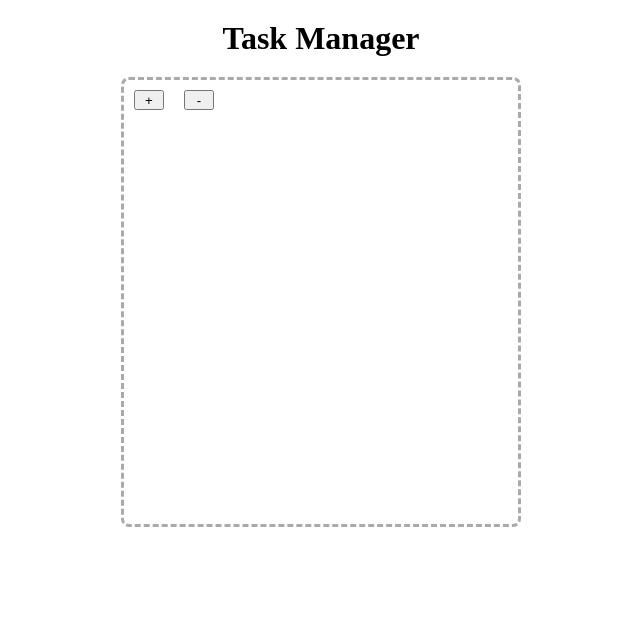
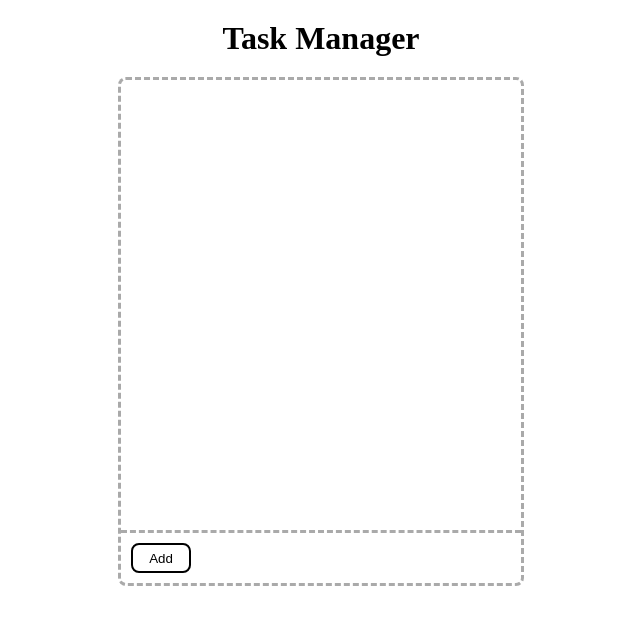
Before and after one commit to Encador/task-manager, a Vue app: page / in a window 1280 px wide. Shown: the top 624 px of the page, without its empty margins (319-959 px from the left). Built offline with nearby package versions, Linux system fonts and the light colour scheme; the HTML template or start-up script is replaced by a standard one.

Commit message:
add completion state to task type

```diff
--- a/src/components/Manager.vue
+++ b/src/components/Manager.vue
@@ -2,13 +2,12 @@
 import Task from "@/components/Task.vue";
 import {ref} from "vue";
 
-type Task = {id: string, name: string};
+type Task = {id: string, name: string, completed: boolean};
 
 const tasks = ref<Task[]>([]);
 
-function addTask() {
-
-  tasks.value.push({id: generateID(), name: "Task"} as Task);
+function addTask(name:string) {
+  tasks.value.push({id: generateID(), name: name, completed: false} as Task);
 }
 
 function generateID():string{
@@ -23,33 +22,69 @@ function removeTask(index:number):void{
   console.log(tasks.value);
 }
 
+function toggleTask(index:number){
+  tasks.value[index].completed = !tasks.value[index].completed;
+  console.log(tasks.value[index].completed)
+  removeTask(index);
+}
+
 
 </script>
 
 
 <template>
-    <ul class="task-list">
-      <Task :text='task.name' @remove="removeTask(index)" v-for="(task, index) in tasks" :key="task.id"/>
-      <button @click="addTask">+</button>
-      <button @click="tasks.pop()">-</button>
+  <div id="manager">
+
+    <ul id="task-list">
+      <Task :name='task.name' @remove="removeTask(index)" @toggle="toggleTask(index)" v-for="(task, index) in tasks" :key="task.id" />
     </ul>
+
+    <div id="controls">
+      <button @click="addTask('Task')">Add</button>
+    </div>
+
+  </div>
 
 </template>
 
 <style scoped>
 
-button{
-  width: 30px;
-  height: 20px;
-  margin: 10px;
+#manager {
+  border: #00000055 dashed 3px;
+  border-radius: 8px;
+}
+
+#controls{
+  display: flex;
+  justify-content: space-between;
+  /*
+  border: #00000055 dotted 3px;
+  */
+  border-top: #00000055 dashed 3px;
 }
 
 
-.task-list {
+#controls button{
+  width: 60px;
+  height: 30px;
+  margin: 10px;
+  border-radius: 8px;
+  background: none;
+  border: black solid 2px;
+}
+#controls button:hover{
+  background: #00000020;
+  cursor: pointer;
+}
+
+
+#task-list {
   list-style-type: none;
   padding: 0;
   border-radius: 8px;
-  border: #00000055 dashed 3px;
+  /*
+  border: #00000055 dotted 3px;
+  */
   max-width: 400px;
   min-width: 300px;
   max-height: 450px;
--- a/src/components/Task.vue
+++ b/src/components/Task.vue
@@ -4,28 +4,26 @@ import {ref, defineEmits, defineProps} from "vue";
 
 const completed = ref<boolean>(false)
 const show = ref<boolean>(true)
-const props = defineProps<{text: string}>();
-const emit = defineEmits(["remove"])
+const props = defineProps<{name: string}>();
+const emit = defineEmits(["remove", "toggle", "updated"])
 
-const text:string = props.text
+const text:string = props.name
 
 function handleCheck():void{
   completed.value = !completed.value;
   console.log("task checked")
-  console.log(text)
+  emit("toggle");
 }
 
-function onRemove():void{
-  emit("remove")
-}
+
 
 </script>
 
 <template>
   <li v-if="show">
     <span id="checkbox" title="complete" :class="{checked: completed}" @click="handleCheck"></span>
-    <input type="text" :placeholder=text :class="{checked: completed}">
-    <span id="remove" title="remove" @click="onRemove">remove</span>
+    <input type="text" :placeholder=props.name :class="{checked: completed}">
+    <span id="remove" title="remove" @click="emit('remove')">remove</span>
   </li>
 </template>
 
@@ -49,9 +47,8 @@ input {
   caret-color: black;
   font-weight: bold;
 }
-/*input::placeholder {
-  color: inherit;
-}*/
+
+
 
 input.checked{
   text-decoration: line-through;
@@ -59,6 +56,9 @@ input.checked{
 
 input:hover{
   border: #00000069 dashed 2px;
+}
+input:focus {
+  border: #0000FF96 dashed 2px;
 }
 
 
```
